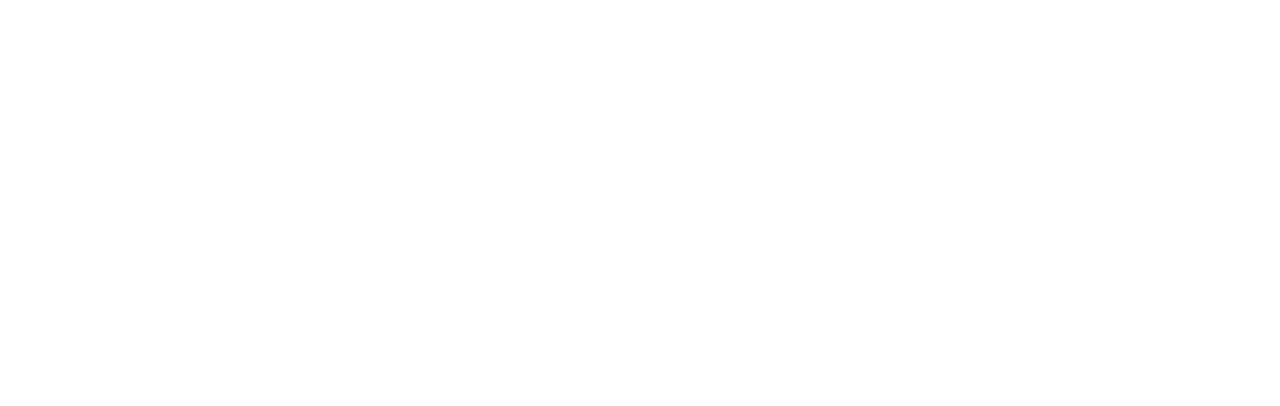
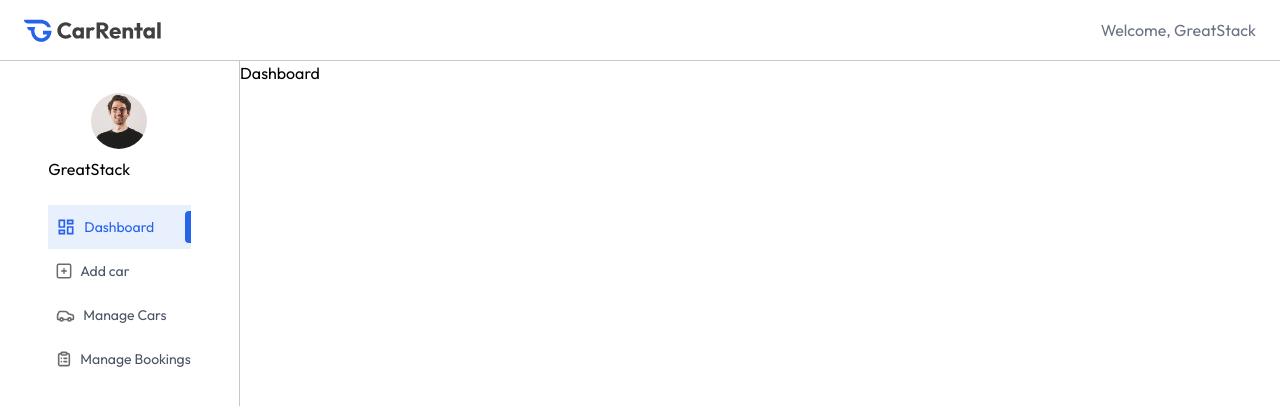
Before and after one commit to Hellobisrat/carRental, a React (Vite) app in the folder client/: page /owner in a window 1280 px wide. Before the commit this address had no page. Shown: the top 406 px of the page. Built offline with nearby package versions, Linux system fonts and the light colour scheme.

Commit message:
sidebar ui completed

```diff
--- a/client/src/App.jsx
+++ b/client/src/App.jsx
@@ -7,6 +7,11 @@
 import Home from './pages/Home.jsx'
 import Footer from './components/Footer.jsx';
 import MyBookings from './pages/MyBookings.jsx';
+import Layout from './pages/owner/Layout.jsx';
+import Dashboard from './pages/owner/Dashboard.jsx';
+import AddCar from './pages/owner/AddCar.jsx';
+import ManageCar from './pages/owner/ManageCar.jsx';
+import ManageBooking from './pages/owner/ManageBooking.jsx';
 
 const App = () => {
   const [setShowLogin]=useState(false);
@@ -19,6 +24,16 @@
         <Route path='/car-details/:id' element ={<CarDetails/>}/>
         <Route path='/cars' element ={<Cars/>}/>
         <Route path='//my-bookings' element={<MyBookings/>}/>
+        <Route path='/owner' element={<Layout/>}>
+        <Route index element={<Dashboard/>}/>
+        <Route path='add-car' element={<AddCar/>}/>
+        <Route path='manage-cars' element={<ManageCar/>}/>
+        <Route path='manage-booking' element={<ManageBooking/>}/>
+
+
+
+
+        </Route>
       </Routes>
       {!isOwnerPath && <Footer/>}
     </>
--- /dev/null
+++ b/client/src/components/owner/NavbarOwner.jsx
@@ -0,0 +1,18 @@
+import React from 'react'
+import {  assets, dummyUserData } from '../../assets/assets'
+import { Link } from 'react-router-dom';
+
+const NavbarOwner = () => {
+  const user = dummyUserData;
+  return (
+    <div className='flex items-center justify-between px-6
+    md;px-10 py-4 text-gray-500 border-b border-borderColor relative transition-all'>
+      <Link to='/'>
+      <img src={assets.logo} alt='' className='h-7'/>
+      </Link>
+      <p>Welcome, {user.name || "Owner"}</p>
+    </div>
+  )
+}
+
+export default NavbarOwner
--- /dev/null
+++ b/client/src/components/owner/Sidebar.jsx
@@ -0,0 +1,54 @@
+import React,{useState} from 'react'
+import { dummyUserData } from '../../assets/assets'
+import { assets,ownerMenuLinks } from '../../assets/assets';
+import { useLocation, NavLink, Link } from 'react-router-dom';
+
+
+const Sidebar = () => {
+  const user = dummyUserData;
+  const location = useLocation();
+  const [image, setImage] =useState(null);
+
+  const updateImage = async ()=>{
+    user.image =URL.createObjectURL(image);
+    setImage('')
+  }
+  return (
+    <div className='relative min-h-screen md:flex flex-col items-center pt-8
+    max-w-13 md:max-w-60 w-full border-r border-borderColor text-sm'>
+
+      <div className='group-relative'>
+        <label htmlFor='image'>
+          <img src={image ? URL.createObjectURL(image) : user?.image} alt='user Image'
+          className='h-9 md:h-14 w-9 md:w-14 rounded-full mx-auto'/>
+          <input type="file" id="image" hidden onChange={e=>setImage(e.target.files[0])}/>
+          <div className='absolute hidden top-0 right-0 left-0 bottom-0
+          bg-black/10 rounded-full group-hover:flex items-center
+          justify-center cursor-pointer '>
+            <img src={assets.edit_icon} alt=""/>
+
+          </div>
+        </label>
+        {image  && (
+          <button className='absolute top-0 right-0 flex p-2 gap-1
+          bg-primary/10 text-primary cursor-pointer'>Save <img src={assets.check_icon} width={13} alt='' onClick={updateImage}/></button>
+        )}
+        <p className='mt-2 text-base max-md:hidden'>{user.name}</p>
+        <div className='w-full'>
+          {ownerMenuLinks.map((link,index)=>(
+            <NavLink key={index} to={link.path} className={`relative flex items-center gap-2 w-full py-3 pl-2 first:mt-6 ${link.path=== location.pathname ?
+              'bg-primary/10 text-primary':'text-gray-600'
+            }`}>
+                <img src={link.path === location.pathname ? link.coloredIcon :link.icon } alt="car icon"/>
+                <span className='max-md:hidden'>{link.name}</span>
+                <div className={`${link.path === location.pathname && 'bg-primary'}
+                w-1.5 h-8 rounded-l right-0 absolute`}></div>
+            </NavLink>
+          ))}
+        </div>
+      </div>
+      </div>
+  )
+}
+
+export default Sidebar
--- /dev/null
+++ b/client/src/components/owner/Title.jsx
@@ -0,0 +1,13 @@
+import React from 'react'
+
+const Title = ({title,subTitile}) => {
+  return (
+    <>
+      <h1 className='font-medium text-3xl'>{title}</h1>
+      <p className='text-sm md:text-base text-gray-500/90
+      mt-2 max-w-156'>{subTitile}</p>
+    </>
+  )
+}
+
+export default Title
--- /dev/null
+++ b/client/src/pages/owner/AddCar.jsx
@@ -0,0 +1,11 @@
+import React from 'react'
+
+const AddCar = () => {
+  return (
+    <div>
+
+    </div>
+  )
+}
+
+export default AddCar
--- /dev/null
+++ b/client/src/pages/owner/Dashboard.jsx
@@ -0,0 +1,9 @@
+import React from 'react'
+
+const Dashboard = () => {
+  return (
+    <div>Dashboard</div>
+  )
+}
+
+export default Dashboard
--- /dev/null
+++ b/client/src/pages/owner/Layout.jsx
@@ -0,0 +1,18 @@
+import React from 'react'
+import NavbarOwner from '../../components/owner/NavbarOwner'
+import Sidebar from '../../components/owner/Sidebar'
+import { Outlet } from 'react-router-dom'
+
+const Layout = () => {
+  return (
+    <div className='flex flex-col'>
+      <NavbarOwner />
+      <div className='flex'>
+        <Sidebar/>
+        <Outlet/>
+      </div>
+    </div>
+  )
+}
+
+export default Layout
--- /dev/null
+++ b/client/src/pages/owner/ManageBooking.jsx
@@ -0,0 +1,9 @@
+import React from 'react'
+
+const ManageBooking = () => {
+  return (
+    <div>ManageBooking</div>
+  )
+}
+
+export default ManageBooking
--- /dev/null
+++ b/client/src/pages/owner/ManageCar.jsx
@@ -0,0 +1,9 @@
+import React from 'react'
+
+const ManageCar = () => {
+  return (
+    <div>ManageCar</div>
+  )
+}
+
+export default ManageCar
--- /dev/null
+++ b/package.json
@@ -0,0 +1,5 @@
+{
+  "devDependencies": {
+    "tailwindcss": "^3.4.17"
+  }
+}
```
Also changed, not shown: tailwind.config.js (added, +8 -0 lines), 1 other file (tests, documents, lock files or other folders).
